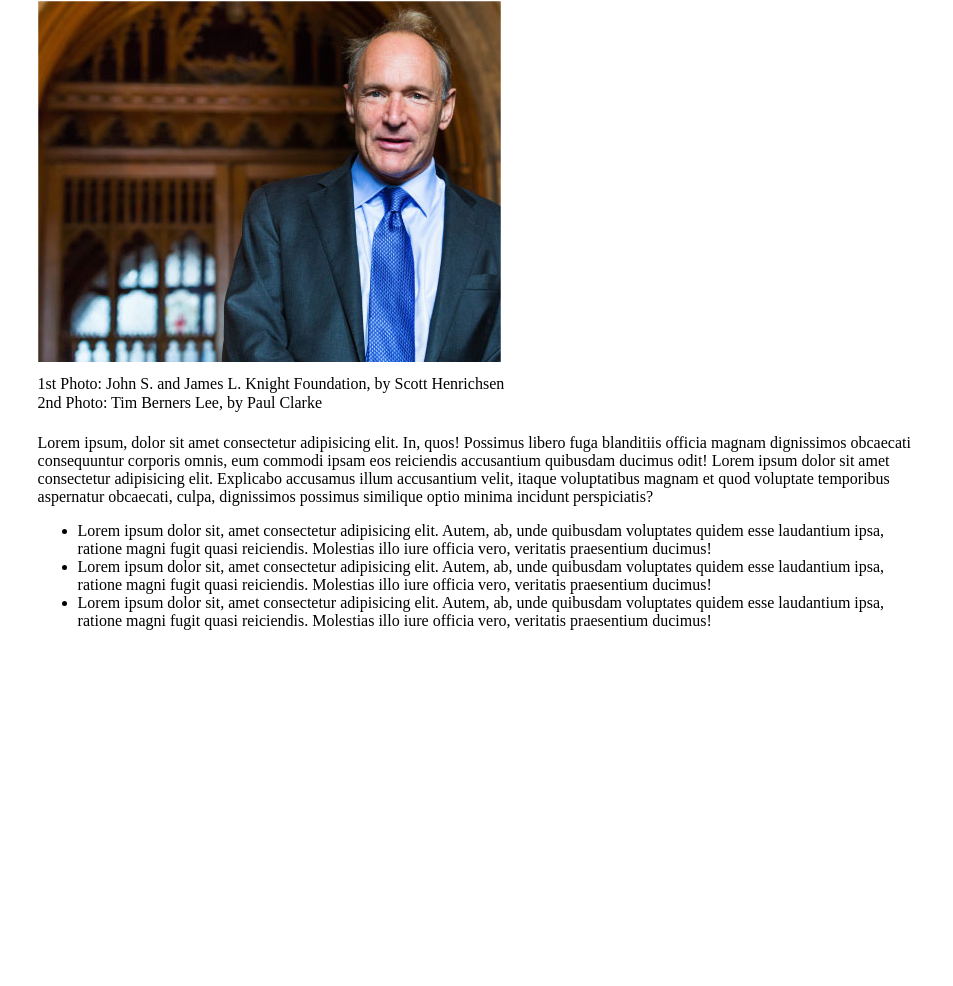
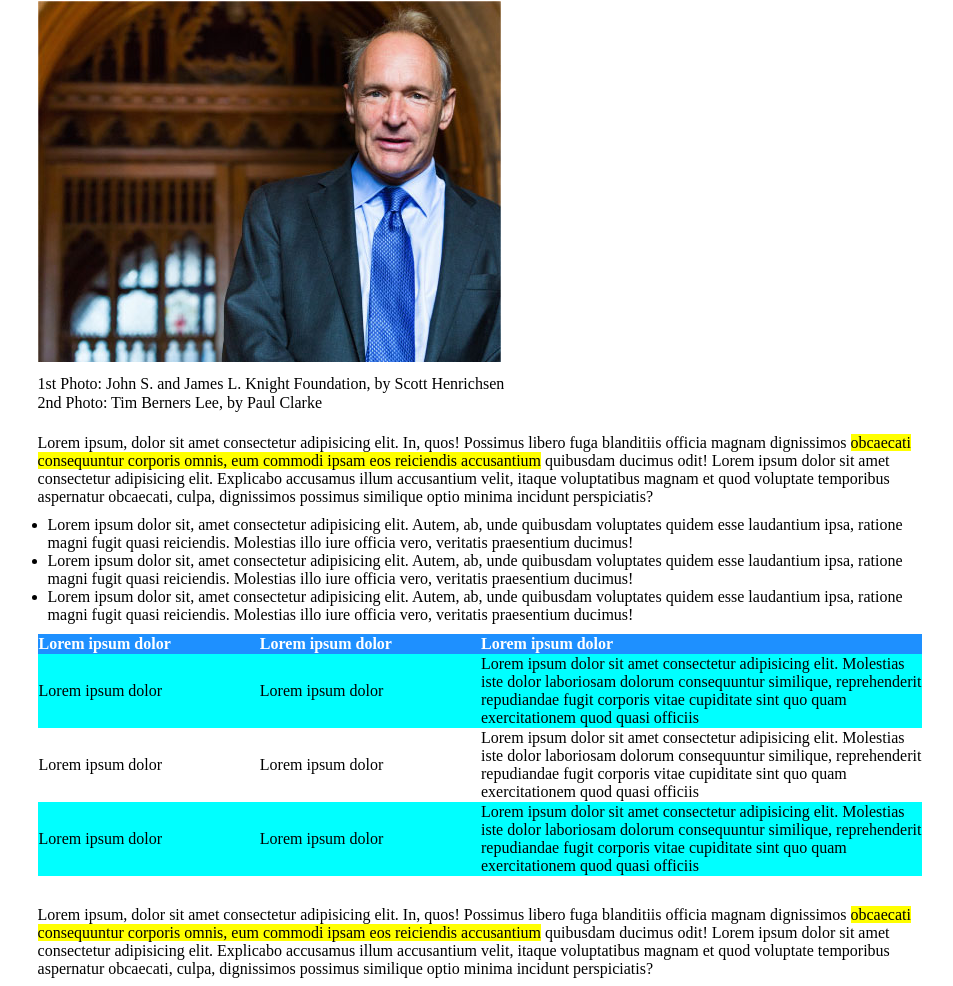
Before and after one commit to MindulaHewadewage/html-css-booleaner, a plain HTML site: page index.html in a window 1280 px wide. Shown: the part 630-1616 px from the top of the page, without its empty margins (160-1113 px from the left). Before the commit the page ends 1276 px from the top, so only its background shows below. Drawn offline with Linux system fonts and the light colour scheme.

Commit message:
tabella+testo fixed

```diff
--- a/index.html
+++ b/index.html
@@ -34,19 +34,52 @@
             <article>
                 <!--testo a caso-->
                 <section class="lorem">
-                    <span>Lorem ipsum, dolor sit amet consectetur adipisicing elit. In, quos! Possimus libero fuga blanditiis officia magnam dignissimos obcaecati consequuntur corporis omnis, eum commodi ipsam eos reiciendis accusantium quibusdam ducimus odit! Lorem ipsum dolor sit amet consectetur adipisicing elit. Explicabo accusamus illum accusantium velit, itaque voluptatibus magnam et quod voluptate temporibus aspernatur obcaecati, culpa, dignissimos possimus similique optio minima incidunt perspiciatis?</span>
+                    <span>Lorem ipsum, dolor sit amet consectetur adipisicing elit. In, quos! Possimus libero fuga blanditiis officia magnam dignissimos <span class="colored-text">obcaecati consequuntur corporis omnis, eum commodi ipsam eos reiciendis accusantium</span>  quibusdam ducimus odit! Lorem ipsum dolor sit amet consectetur adipisicing elit. Explicabo accusamus illum accusantium velit, itaque voluptatibus magnam et quod voluptate temporibus aspernatur obcaecati, culpa, dignissimos possimus similique optio minima incidunt perspiciatis?</span>
                 </section>
 
                 <!--Elenco-->
-                <section class="elenco">
-                    <ul>
+                <section>
+                    <ul class="elenco">
                         <li>Lorem ipsum dolor sit, amet consectetur adipisicing elit. Autem, ab, unde quibusdam voluptates quidem esse laudantium ipsa, ratione magni fugit quasi reiciendis. Molestias illo iure officia vero, veritatis praesentium ducimus!</li>
                         <li>Lorem ipsum dolor sit, amet consectetur adipisicing elit. Autem, ab, unde quibusdam voluptates quidem esse laudantium ipsa, ratione magni fugit quasi reiciendis. Molestias illo iure officia vero, veritatis praesentium ducimus!</li>
                         <li>Lorem ipsum dolor sit, amet consectetur adipisicing elit. Autem, ab, unde quibusdam voluptates quidem esse laudantium ipsa, ratione magni fugit quasi reiciendis. Molestias illo iure officia vero, veritatis praesentium ducimus!</li>
+                    </ul>
+                </section>
 
-                    </ul>
+                <!--Tabella-->
+                <section class="tabella">
+                    <table>
+                        <thead>
+                            <th class="prima-riga">Lorem ipsum dolor</th>
+                            <th class="seconda-riga">Lorem ipsum dolor</th>
+                            <th class="terza-riga">Lorem ipsum dolor</th>
+                        </thead>
+                        <tbody class="lightblue">
+                            <td class="prima-riga">Lorem ipsum dolor</td>
+                            <td class="seconda-riga">Lorem ipsum dolor</td>
+                            <td>Lorem ipsum dolor sit amet consectetur adipisicing elit. Molestias iste dolor laboriosam dolorum consequuntur similique, reprehenderit repudiandae fugit corporis vitae cupiditate sint quo quam exercitationem quod quasi officiis</td>
+                        </tbody>
+                        <tbody>
+                            <td class="prima-riga">Lorem ipsum dolor</td>
+                            <td class="seconda-riga">Lorem ipsum dolor</td>
+                            <td>Lorem ipsum dolor sit amet consectetur adipisicing elit. Molestias iste dolor laboriosam dolorum consequuntur similique, reprehenderit repudiandae fugit corporis vitae cupiditate sint quo quam exercitationem quod quasi officiis</td>
+                        </tbody>
+                        <tbody class="lightblue">
+                            <td class="prima-riga">Lorem ipsum dolor</td>
+                            <td class="seconda-riga">Lorem ipsum dolor</td>
+                            <td class="terza-riga">Lorem ipsum dolor sit amet consectetur adipisicing elit. Molestias iste dolor laboriosam dolorum consequuntur similique, reprehenderit repudiandae fugit corporis vitae cupiditate sint quo quam exercitationem quod quasi officiis</td>
+                        </tbody>
+
+                    </table>
 
                 </section>
+
+                <!--testo a caso-->
+                <section class="lorem">
+                    <span>Lorem ipsum, dolor sit amet consectetur adipisicing elit. In, quos! Possimus libero fuga blanditiis officia magnam dignissimos <span class="colored-text">obcaecati consequuntur corporis omnis, eum commodi ipsam eos reiciendis accusantium</span>  quibusdam ducimus odit! Lorem ipsum dolor sit amet consectetur adipisicing elit. Explicabo accusamus illum accusantium velit, itaque voluptatibus magnam et quod voluptate temporibus aspernatur obcaecati, culpa, dignissimos possimus similique optio minima incidunt perspiciatis?</span>
+                </section>
+
+
             </article>
         </main>
     </div>
--- a/style.css
+++ b/style.css
@@ -46,6 +46,40 @@ a{
     margin-top: 30px;
 }
 
+.colored-text{
+    background-color: yellow;
+}
+
 .elenco{
+    padding: 10px;
     margin: 0;
 }
+
+table{
+    width: 100%;
+    text-align: left;
+    margin: 0;
+    border-collapse: collapse;
+
+}
+
+thead{
+    background-color: dodgerblue;
+    color:white
+
+}
+
+.lightblue{
+    background-color: cyan;
+}
+
+}
+
+.prima-riga, .seconda-riga{
+    width: 25%;
+}
+
+
+.terza-riga{
+    width: 50%
+}
```
